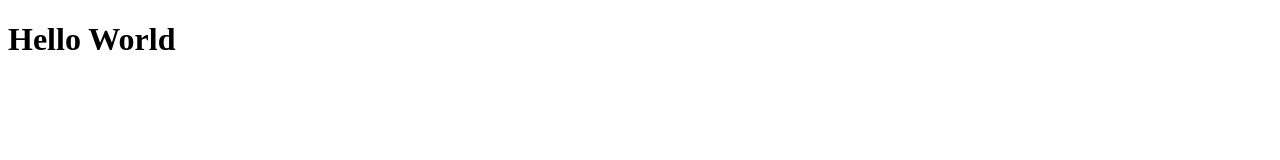
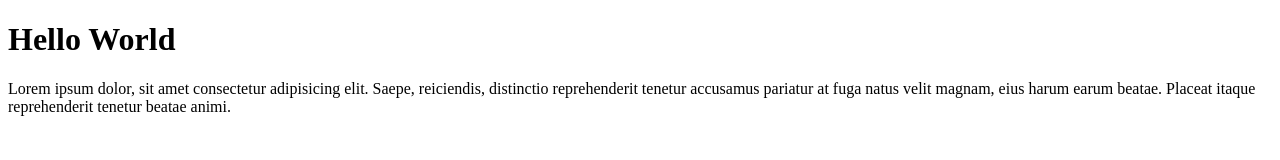
Before and after one commit to Auliyando/Aul-belajar-git, a plain HTML site: page index.html in a window 1280 px wide. Drawn offline with Linux system fonts and the light colour scheme.

Commit message:
Menambahkan paragraf

```diff
--- a/index.html
+++ b/index.html
@@ -8,5 +8,6 @@
 </head>
 <body>
     <h1>Hello World</h1>
+    <p>Lorem ipsum dolor, sit amet consectetur adipisicing elit. Saepe, reiciendis, distinctio reprehenderit tenetur accusamus pariatur at fuga natus velit magnam, eius harum earum beatae. Placeat itaque reprehenderit tenetur beatae animi.</p>
 </body>
 </html>
```
